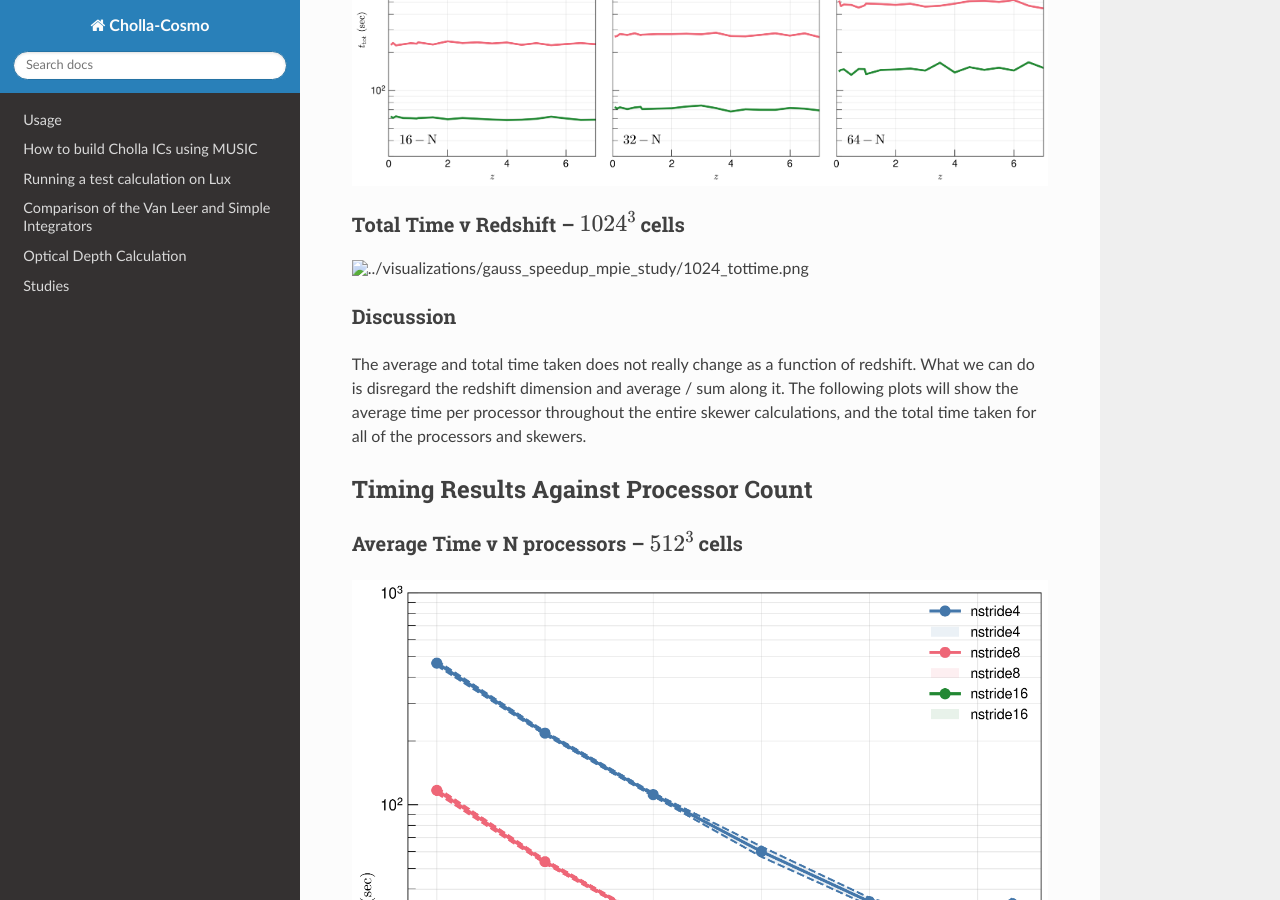
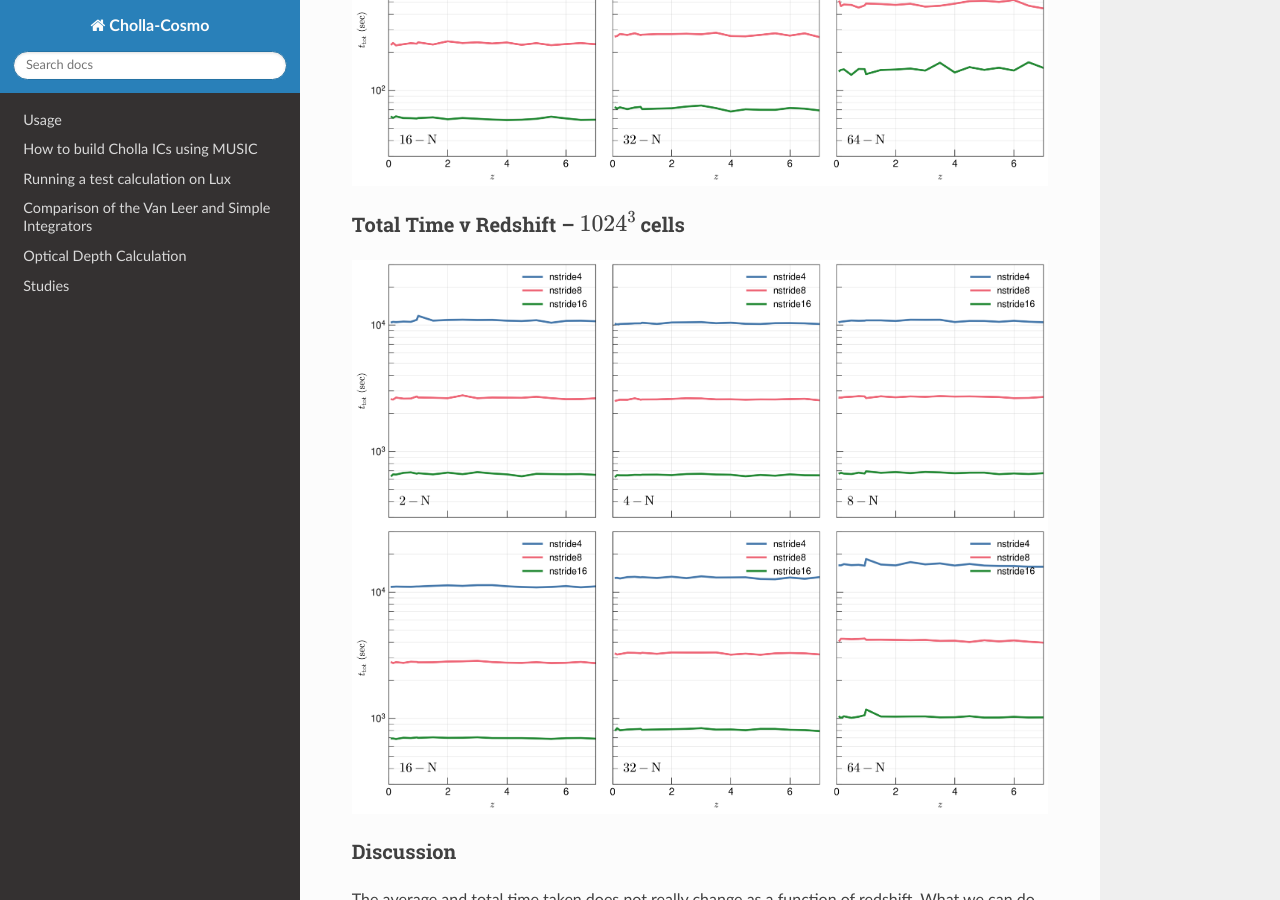
Before and after one commit to evazlimen/cholla-cosmo, a Sphinx documentation site: the page built from docs/source/study_gaussianspeedup_mpi.rst, in a window 1280 px wide and 900 px high, scrolled down 2786 px. Built offline with Sphinx 7.4.7 and the Read the Docs theme 3.1.0, drawn with Linux system fonts in a browser that asks for light colours.

Commit message:
fix typo

```diff
--- a/docs/source/study_gaussianspeedup_mpi.rst
+++ b/docs/source/study_gaussianspeedup_mpi.rst
@@ -59,7 +59,7 @@ Total Time v Redshift -- :math:`512^3` cells
 Total Time v Redshift -- :math:`1024^3` cells
 ^^^^^^^^^^^^^^^^^^^^^^^^^^^^^^^^^^^^^^^^^^^^^^^
 
-.. image:: ../visualizations/gauss_speedup_mpie_study/1024_tottime.png
+.. image:: ../visualizations/gauss_speedup_mpi_study/1024_tottime.png
 
 
 
```
Also changed, not shown: other parts of docs/source/study_gaussianspeedup_mpi.rst (+1 -1 lines).
